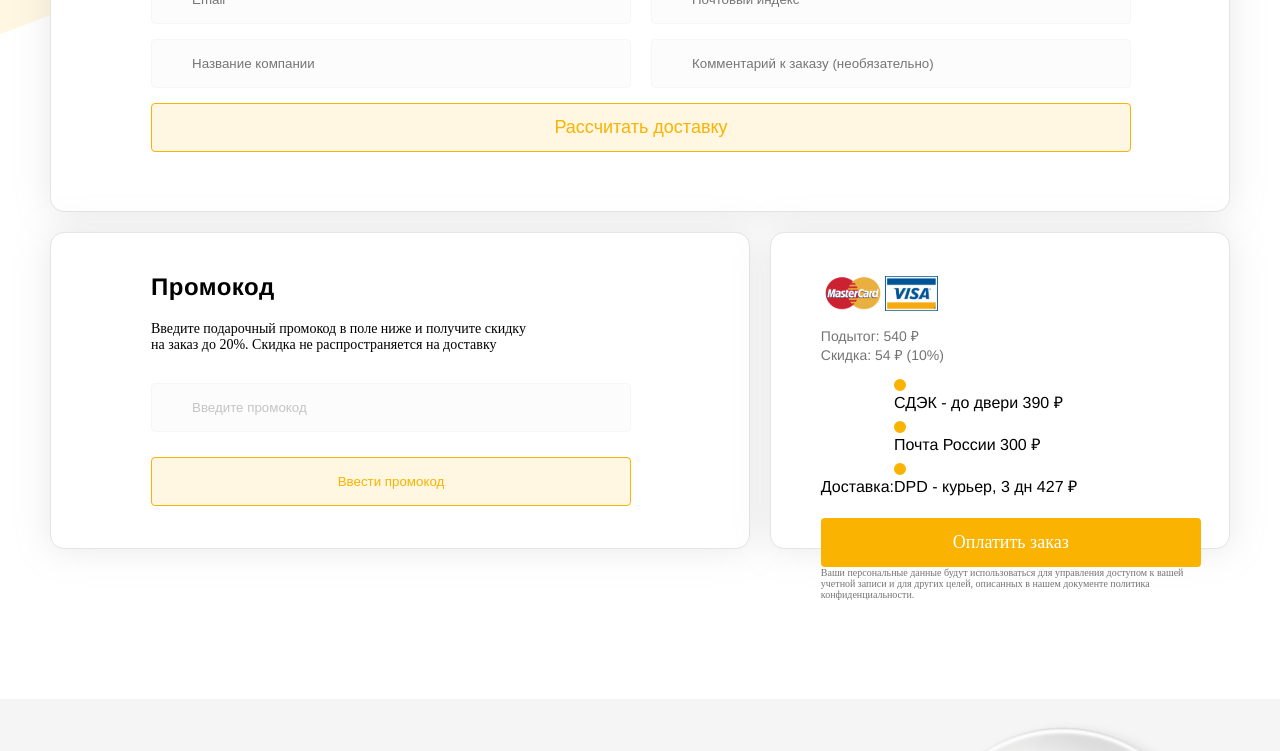
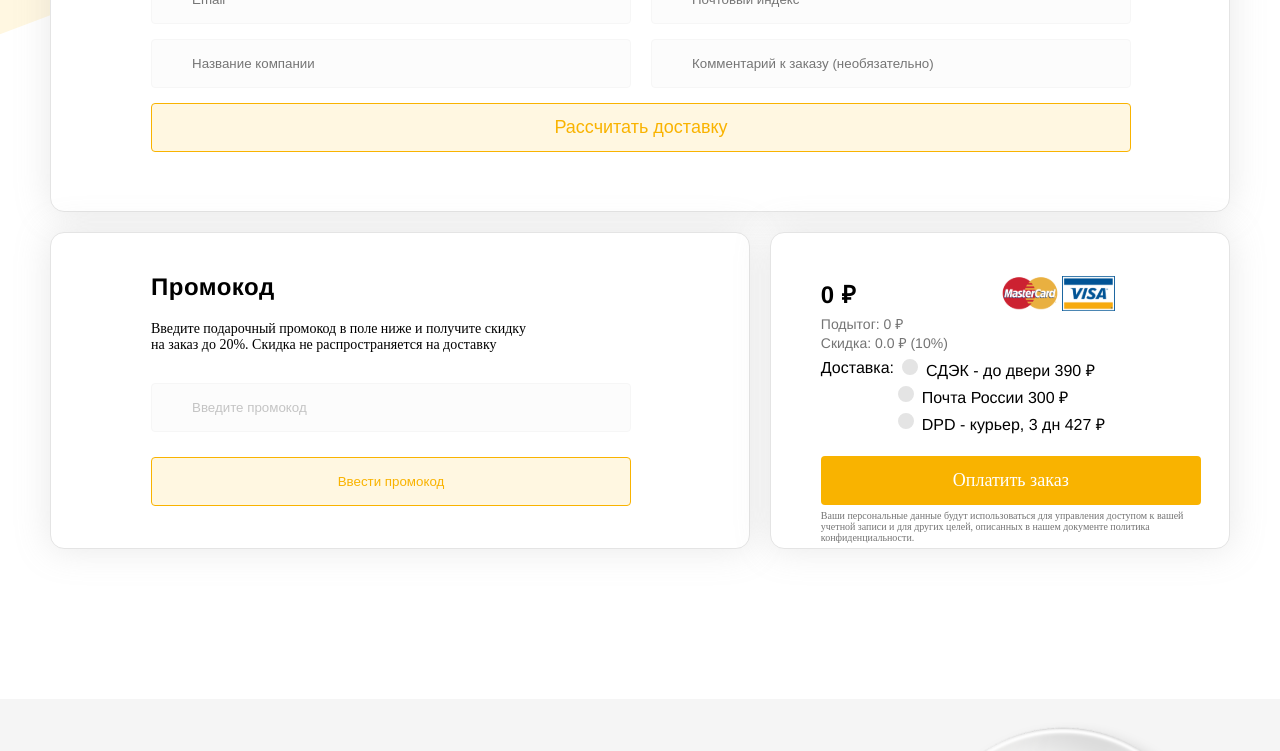
Before and after one commit to jodar-Nimatov/Miller, a React (Create React App) app: page /cart in a window 1280 px wide. Shown: the part 764-1515 px from the top of the page. Built offline with nearby package versions, Linux system fonts and the light colour scheme.

Commit message:
chut pozhe adaptivke

```diff
--- a/src/pages/Cart/Cart.jsx
+++ b/src/pages/Cart/Cart.jsx
@@ -7,12 +7,27 @@ import Visa from "./Check-photo/Visa.svg"
 import { CustomContext } from "./Context";
 
 const Cart = () => {
-    const { cart, plusOneCart, minusOneCart, delCart } = useContext(CustomContext)
+    const { cart, plusOneCart, minusOneCart, delCart, delTo } = useContext(CustomContext)
     const total = cart.reduce(
         (prev, curr) =>
             prev + curr.price * curr.count - curr.price * curr.count / 100 * 10,
         0
         )
+    const itog = cart.reduce(
+        (prev, curr) =>
+            prev + curr.price * curr.count,
+        0
+    )
+    const skidka = cart.reduce(
+        (prev, curr) =>
+            prev + curr.price * curr.count / 100 * 10,
+        0
+    ).toFixed(1)
+    // const skidk = cart.reduce(
+    //     (item, state) =>
+    //        item  + state.price * state.count / 100 * 10,
+    //         0
+    // ).toFixed(1)
     return (
         <div className="back-cart">
             <div className="Cart">
@@ -29,7 +44,7 @@ const Cart = () => {
                             <div className="Cart-inside">
                                 <div className="Cart-product-up">
                                     <h2>{cart.length} Товара в корзине</h2>
-                                    <button className="Product-delete">Удалить все</button>
+                                    <button type="button" onClick={() => delTo()} className="Product-delete">Удалить все</button>
                                 </div>
                                 <div className="Cart-product-middle">
                                     <ul className="Cart-product-mid-left">
@@ -39,7 +54,7 @@ const Cart = () => {
                                     <ul className="Cart-product-mid-right">
                                         <li>Цена</li>
                                         <li>Количество</li>
-                                        <li>Скидка(%10)</li>
+                                        <li>Скидка(10%)</li>
                                         <li>Итого</li>
                                     </ul>
                                 </div>
@@ -155,29 +170,30 @@ const Cart = () => {
                             <div className="Cart-total">
                                 <div className="Total-inside">
                                     <div className="Total-head">
-                                        {cart.map(() => (
-                                            <h2>{total}</h2>
-                                        ))}
+                                        <h2>{total} ₽</h2>
                                         <img src={Master} alt="" />
                                         <img src={Visa} alt="" />
                                     </div>
                                     <div className="Total-skidka">
-                                        <p>Подытог: 540 ₽</p>
-                                        <p>Скидка: 54 ₽ (10%)</p>
+                                        <p>Подытог: {itog} ₽</p>
+                                        <p>Скидка: {skidka} ₽ (10%)</p>
                                     </div>
                                     <div className="dostavka">
                                         <div className="Dostavka-p">
+                                            <div className="Dostavka-vid">
                                                 <p>Доставка:</p>
-                                        </div>
-                                        <div className="Dostavka-vid">
                                                 <button className="Btne" />
                                                 <p>СДЭК - до двери 390 ₽</p>
+                                            </div>
+                                            <div className="Dostavka-vid-block">
                                                 <button className="Btne" />
                                                 <p>Почта России 300 ₽</p>
+                                            </div>
+                                            <div className="Dostavka-vid-block">
                                                 <button className="Btne" />
                                                 <p>DPD - курьер, 3 дн 427 ₽</p>
                                             </div>
-
+                                        </div>
                                     </div>
                                     <div className="Total-down">
                                         <button className="Total-btn">Оплатить заказ</button>
--- a/src/pages/Cart/Cart.scss
+++ b/src/pages/Cart/Cart.scss
@@ -2,10 +2,6 @@
     box-sizing: border-box;
     padding: 0;
     margin: 0;
-  }
-  .container{
-    @media (max-width: 376px) {
-    }
   }
   .back-cart{
     background: linear-gradient(to bottom, #FFF7E1 475px, transparent 229px);
@@ -39,11 +35,14 @@
     box-shadow: 0px 0px 35.4254px rgba(163, 163, 163, 0.25);
     background-color: white;
     @media(max-width: 376px) {
-      width: 345px;
+      max-width: 376px;
   }
   }
   .Cart-inside{
     margin-left: 100px;
+    @media(max-width: 376px) {
+      margin-left: 0
+    }
   }
 
   .Cart-product-up{
@@ -52,7 +51,8 @@
     text-align: center;
     gap: 619px;
     @media(max-width: 376px) {
-      display: inline-block;
+      display: table;
+      padding: 40px 0 0 18px;
   }
   }
   .Product-delete{
@@ -63,10 +63,16 @@
     border-radius: 4px;
     color: rgba(249, 179, 0, 1);
     cursor: pointer;
+    @media(max-width: 376px) {
+      margin: 20px 0 0 -110px;
+    }
   }
   .Cart-product-middle{
     display: flex;
     padding-top: 45px;
+    @media(max-width: 376px) {
+      display: none;
+    }
   }
   .Cart-product-mid-left{
     display: flex;
@@ -75,7 +81,7 @@
   .Cart-product-mid-right{
     display: flex;
     padding-left: 190px;
-    gap: 63px;
+    gap: 60px;
   }
   .Cart-card{
     width: 980px;
@@ -87,6 +93,9 @@
     border: 0.708508px solid #F0F0F0;
     border-radius: 14px;
     gap: 30px;
+    @media(max-width: 376px) {
+      width: 340px;
+    }
   }
   .Card-left{
     display: flex;
@@ -111,7 +120,7 @@
     display: flex;
     align-items: center;
     padding-left: 45px;
-    gap: 50px;
+    gap: 40px;
     font-size: 18px;
   }
   // .Cart-right-price{
@@ -246,7 +255,7 @@
   .Total-head{
     display: flex;
     align-items: center;
-    padding: 40px 0 12px 0;
+    padding-top: 40px;
     h2{
       padding-right: 142px;
     }
@@ -259,17 +268,25 @@
   .Dostavka{
     display: block;
   }
-  .Dostavka-p{
-    display: inline-block;
+  .Dostavka-vid{
+    display: flex;
   }
-  .Dostavka-vid{
-    display: inline-block;
+  .Dostavka-vid-block{
+    display: flex;
+    margin: 5px  0 0 69px;
   }
-
   .Btne{
-    border-radius: 100px;
+    margin: 0 8px 0 8px;
+    height: 0px;
+    padding: 2px;
+    background: #E4E4E4;;
+    border-radius: 50%;
+    border: 6px solid #E4E4E4;
+    cursor: pointer;
+  }
+  .Btne:active{
+    background: rgba(249, 179, 0, 1);
     border: 6px solid rgba(249, 179, 0, 1);
-    cursor: pointer;
   }
   .Total-btn{
     width: 380px;
@@ -285,6 +302,7 @@
     font-family: 'Gilroy'
   }
   .Total-down p {
+    padding-top: 5px;
     width: 368px;
     font-family: 'Gilroy';
     font-size: 10px;
--- a/src/pages/Cart/CartEmpty.scss
+++ b/src/pages/Cart/CartEmpty.scss
@@ -18,7 +18,7 @@
         flex-direction: column;
         align-items: center;
         display: flex;
-        background: gray;
+        background: #8e8484;
         border-radius: 10px;
     }
     .CartEmpty-title{
--- a/src/pages/Cart/Context.js
+++ b/src/pages/Cart/Context.js
@@ -4,6 +4,7 @@ export const CustomContext = createContext()
 
 export const Context = (props) => {
     const [cart, setCart] = useState([])
+    const [user, setUser] = useState([])
 
     const addCart = (product) => {
         setCart(prev => [...prev, {
@@ -20,11 +21,12 @@ export const Context = (props) => {
             return item
         } )
         )
+        localStorage.setItem('cart', JSON.stringify(cart))
     }
 
     const delCart = (id) => {
         setCart(prev => prev.filter(item => item.id !== id))
-
+        localStorage.setItem('cart', JSON.stringify(cart))
     }
 
     const minusOneCart = (id) => {
@@ -42,9 +44,22 @@ export const Context = (props) => {
                 } )
             )
         }
+        localStorage.setItem('cart', JSON.stringify(cart))
+    }
+    const delTo = id => {
+        setCart(prev => prev.slice(100))
+        localStorage.setItem('cart', JSON.stringify(cart))
+    }
 
+    // useEffect(() => {
+    //     if (localStorage.getItem('user') === null){
+    //         setUser(JSON.parse(localStorage.getItem('user')))
+    //     }
 
-    }
+    //     if (localStorage.getItem('cart') === null){
+    //         setCart(JSON.parse(localStorage.getItem('cart')))
+    //     }
+    // }, [])
 
     const value = {
         cart,
@@ -52,6 +67,7 @@ export const Context = (props) => {
         plusOneCart,
         minusOneCart,
         delCart,
+        delTo,
     }
 
     return <CustomContext.Provider value={value}>
--- a/src/pages/Catalog/Coffee/Coffee-Items/Coffee-Items.jsx
+++ b/src/pages/Catalog/Coffee/Coffee-Items/Coffee-Items.jsx
@@ -293,7 +293,7 @@ const CoffeeItems = ({ filters }) => {
                           )}
                           <h3>{item.price} ₽</h3>
                         </div>
-                        <button type="button" onClick={() => addCart(item)}>В корзину</button>
+                        <button type="button" onClick={() => addCart(item) }>В корзину</button>
                       </div>
                     </div>
                   </div>
```
Lines whose indentation alone changed are shown as unchanged.
